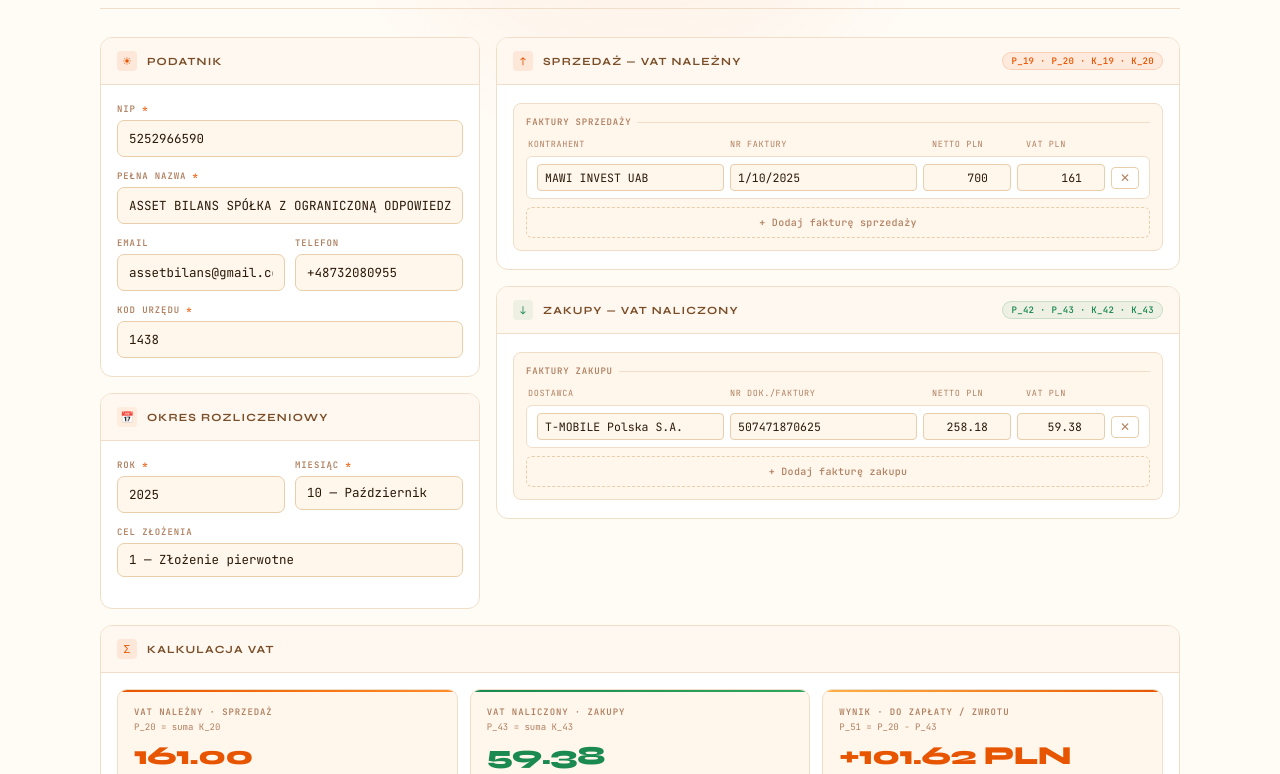
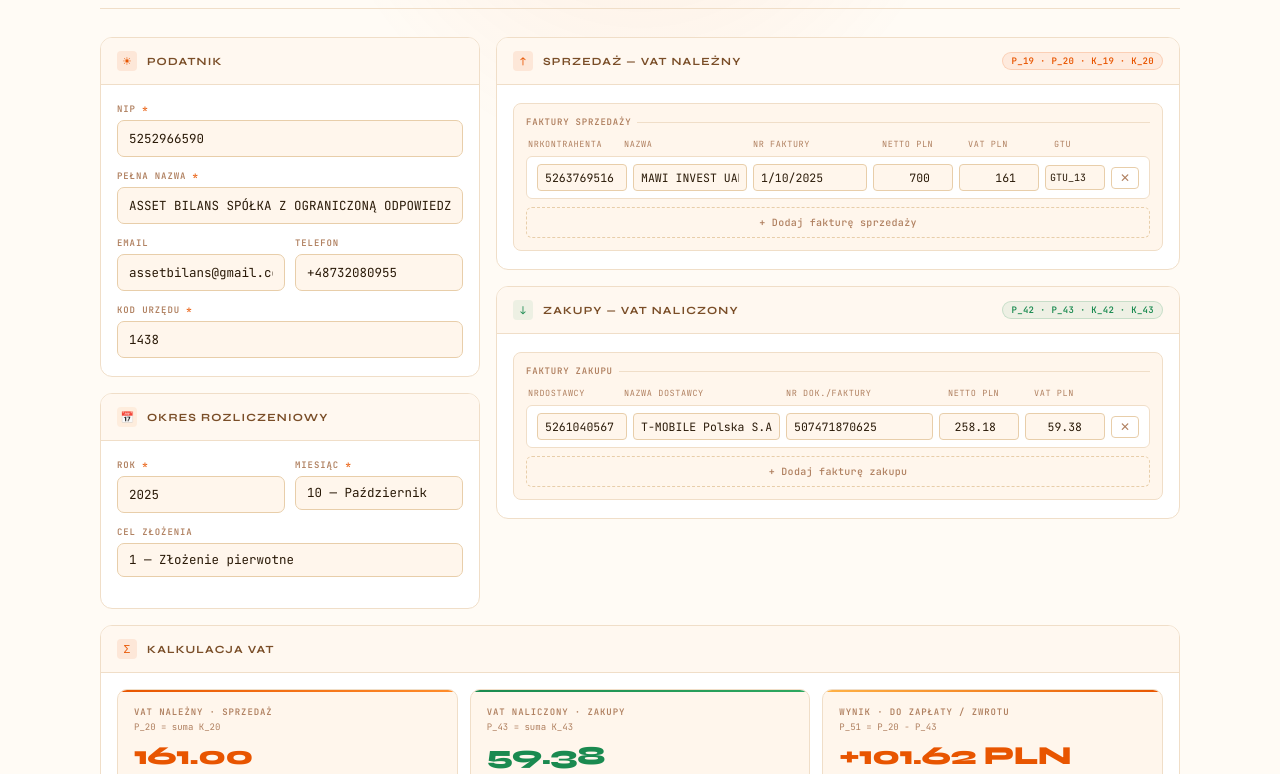
Before and after one commit to Solarpaletten/solarjpk, a plain HTML site: page solar-vat-bridge.html in a window 1280 px wide. Shown: the part 92-866 px from the top of the page. Drawn offline with Linux system fonts and the light colour scheme.

Commit message:
fix jpk vat solar-vat-bridge

```diff
--- a/solar-vat-bridge.html
+++ b/solar-vat-bridge.html
@@ -359,7 +359,7 @@ select option{background:var(--surface2);}
     </div>
     <div class="brand-title">
       <h1>Solar VAT Bridge</h1>
-      <p>JPK_V7M Generator · Solar ERP · Poland Tax · v0.1</p>
+      <p>JPK_V7M Generator · Solar ERP · Poland Tax · v0.2</p>
     </div>
   </div>
   <div class="header-right">
@@ -449,9 +449,9 @@ select option{background:var(--surface2);}
       <div class="card-body">
         <div class="inv-section">
           <div class="inv-section-title">Faktury sprzedaży</div>
-          <div class="col-labels">
-            <span>Kontrahent</span><span>Nr Faktury</span>
-            <span>Netto PLN</span><span>VAT PLN</span><span></span>
+          <div class="col-labels" style="grid-template-columns:90px 1fr 1fr 80px 80px 60px 28px;">
+            <span>NrKontrahenta</span><span>Nazwa</span><span>Nr Faktury</span>
+            <span>Netto PLN</span><span>VAT PLN</span><span>GTU</span><span></span>
           </div>
           <div class="inv-rows" id="sales-rows"></div>
           <button class="btn-add-row" onclick="addSale()">+ Dodaj fakturę sprzedaży</button>
@@ -468,8 +468,8 @@ select option{background:var(--surface2);}
       <div class="card-body">
         <div class="inv-section">
           <div class="inv-section-title">Faktury zakupu</div>
-          <div class="col-labels">
-            <span>Dostawca</span><span>Nr dok./faktury</span>
+          <div class="col-labels" style="grid-template-columns:90px 1fr 1fr 80px 80px 28px;">
+            <span>NrDostawcy</span><span>Nazwa dostawcy</span><span>Nr dok./faktury</span>
             <span>Netto PLN</span><span>VAT PLN</span><span></span>
           </div>
           <div class="inv-rows" id="purchase-rows"></div>
@@ -540,8 +540,8 @@ select option{background:var(--surface2);}
 let sales=[], purchases=[], xmlStr='';
 
 window.onload=()=>{
-  addSale('MAWI INVEST UAB','1/10/2025',700,161);
-  addPurchase('T-MOBILE Polska S.A.','507471870625',258.18,59.38);
+  addSale('5263769516','MAWI INVEST UAB UAB "MAWI INVEST"','1/10/2025',700,161,'GTU_13');
+  addPurchase('5261040567','T-MOBILE Polska S.A.','507471870625',258.18,59.38);
   recalc();
 };
 
@@ -557,34 +557,103 @@ function pad(n){ return String(n).padStart(2,'0'); }
 function sm(arr,k){ return arr.reduce((a,x)=>a+(parseFloat(x[k])||0),0); }
 function sv(id,v){ document.getElementById(id).textContent=v; }
 
-function addSale(k='',nr='',n=0,v=0){
-  sales.push({id:uid(),k,nr,n:n||0,v:v||0}); renderSales();
+function addSale(nrk='',k='',nr='',n=0,v=0,gtu=''){
+  sales.push({id:uid(),nrk,k,nr,n:n||0,v:v||0,gtu}); renderSales();
 }
 function removeSale(id){ sales=sales.filter(x=>x.id!==id); renderSales(); }
-function renderSales(){ renderRows('sales-rows',sales,'removeSale','updateSale'); recalc(); }
+function renderSales(){ renderSaleRows(); recalc(); }
 function updateSale(id,key,val){ const s=sales.find(x=>x.id===id); if(s){s[key]=val;recalc();} }
 
-function addPurchase(k='',nr='',n=0,v=0){
-  purchases.push({id:uid(),k,nr,n:n||0,v:v||0}); renderPurchases();
+function addPurchase(nrd='',k='',nr='',n=0,v=0){
+  purchases.push({id:uid(),nrd,k,nr,n:n||0,v:v||0}); renderPurchases();
 }
 function removePurchase(id){ purchases=purchases.filter(x=>x.id!==id); renderPurchases(); }
-function renderPurchases(){ renderRows('purchase-rows',purchases,'removePurchase','updatePurchase'); recalc(); }
+function renderPurchases(){ renderPurchaseRows(); recalc(); }
 function updatePurchase(id,key,val){ const p=purchases.find(x=>x.id===id); if(p){p[key]=val;recalc();} }
 
-function renderRows(cid,items,rmFn,upFn){
-  const c=document.getElementById(cid); c.innerHTML='';
-  items.forEach(item=>{
+const GTU_LIST=['','GTU_01','GTU_02','GTU_03','GTU_04','GTU_05','GTU_06','GTU_07',
+  'GTU_08','GTU_09','GTU_10','GTU_11','GTU_12','GTU_13'];
+
+function renderSaleRows(){
+  const c=document.getElementById('sales-rows'); c.innerHTML='';
+  sales.forEach(item=>{
     const row=document.createElement('div'); row.className='inv-row';
-    [['k',item.k,false,'Kontrahent'],['nr',item.nr,false,'Nr faktury'],
-     ['n',item.n||'',true,'0.00'],['v',item.v||'',true,'0.00']].forEach(([key,val,num,ph])=>{
-      const el=document.createElement('input');
-      el.type=num?'number':'text'; if(num){el.step='0.01';el.style.textAlign='right';}
-      el.value=val; el.placeholder=ph;
-      el.oninput=()=>window[upFn](item.id,key,num?(parseFloat(el.value)||0):el.value);
-      row.appendChild(el);
+    row.style.gridTemplateColumns='90px 1fr 1fr 80px 80px 60px 28px';
+    // NrKontrahenta
+    const enr=document.createElement('input'); enr.type='text';
+    enr.value=item.nrk; enr.placeholder='NIP/VAT';
+    enr.oninput=()=>updateSale(item.id,'nrk',enr.value);
+    row.appendChild(enr);
+    // NazwaKontrahenta
+    const ek=document.createElement('input'); ek.type='text';
+    ek.value=item.k; ek.placeholder='Nazwa';
+    ek.oninput=()=>updateSale(item.id,'k',ek.value);
+    row.appendChild(ek);
+    // Nr faktury
+    const enr2=document.createElement('input'); enr2.type='text';
+    enr2.value=item.nr; enr2.placeholder='Nr faktury';
+    enr2.oninput=()=>updateSale(item.id,'nr',enr2.value);
+    row.appendChild(enr2);
+    // Netto
+    const en=document.createElement('input'); en.type='number'; en.step='0.01';
+    en.style.textAlign='right'; en.value=item.n||''; en.placeholder='0.00';
+    en.oninput=()=>updateSale(item.id,'n',parseFloat(en.value)||0);
+    row.appendChild(en);
+    // VAT
+    const ev=document.createElement('input'); ev.type='number'; ev.step='0.01';
+    ev.style.textAlign='right'; ev.value=item.v||''; ev.placeholder='0.00';
+    ev.oninput=()=>updateSale(item.id,'v',parseFloat(ev.value)||0);
+    row.appendChild(ev);
+    // GTU select
+    const eg=document.createElement('select');
+    eg.style.cssText='width:100%;background:var(--bg2);border:1px solid var(--border2);border-radius:4px;padding:5px 4px;font-family:var(--mono);font-size:10px;color:var(--text);outline:none;';
+    GTU_LIST.forEach(g=>{
+      const o=document.createElement('option'); o.value=g; o.textContent=g||'—';
+      if(g===item.gtu) o.selected=true;
+      eg.appendChild(o);
     });
+    eg.onchange=()=>updateSale(item.id,'gtu',eg.value);
+    row.appendChild(eg);
+    // Del
     const btn=document.createElement('button'); btn.className='btn-del'; btn.textContent='✕';
-    btn.onclick=()=>window[rmFn](item.id); row.appendChild(btn);
+    btn.onclick=()=>removeSale(item.id); row.appendChild(btn);
+    c.appendChild(row);
+  });
+}
+
+function renderPurchaseRows(){
+  const c=document.getElementById('purchase-rows'); c.innerHTML='';
+  purchases.forEach(item=>{
+    const row=document.createElement('div'); row.className='inv-row';
+    row.style.gridTemplateColumns='90px 1fr 1fr 80px 80px 28px';
+    // NrDostawcy
+    const enrd=document.createElement('input'); enrd.type='text';
+    enrd.value=item.nrd; enrd.placeholder='NIP/VAT';
+    enrd.oninput=()=>updatePurchase(item.id,'nrd',enrd.value);
+    row.appendChild(enrd);
+    // NazwaDostawcy
+    const ek=document.createElement('input'); ek.type='text';
+    ek.value=item.k; ek.placeholder='Nazwa dostawcy';
+    ek.oninput=()=>updatePurchase(item.id,'k',ek.value);
+    row.appendChild(ek);
+    // Nr dok
+    const enr=document.createElement('input'); enr.type='text';
+    enr.value=item.nr; enr.placeholder='Nr faktury';
+    enr.oninput=()=>updatePurchase(item.id,'nr',enr.value);
+    row.appendChild(enr);
+    // Netto
+    const en=document.createElement('input'); en.type='number'; en.step='0.01';
+    en.style.textAlign='right'; en.value=item.n||''; en.placeholder='0.00';
+    en.oninput=()=>updatePurchase(item.id,'n',parseFloat(en.value)||0);
+    row.appendChild(en);
+    // VAT
+    const ev=document.createElement('input'); ev.type='number'; ev.step='0.01';
+    ev.style.textAlign='right'; ev.value=item.v||''; ev.placeholder='0.00';
+    ev.oninput=()=>updatePurchase(item.id,'v',parseFloat(ev.value)||0);
+    row.appendChild(ev);
+    // Del
+    const btn=document.createElement('button'); btn.className='btn-del'; btn.textContent='✕';
+    btn.onclick=()=>removePurchase(item.id); row.appendChild(btn);
     c.appendChild(row);
   });
 }
@@ -627,14 +696,16 @@ function generate(){
   sales.filter(s=>s.k||s.n).forEach((s,i)=>{
     const n=(parseFloat(s.n)||0).toFixed(2);
     const v=(parseFloat(s.v)||0).toFixed(2);
+    const gtuLine=s.gtu?`    <ns2:${s.gtu}>1</ns2:${s.gtu}>\n`:'';
+    const nrkLine=s.nrk?`    <ns2:NrKontrahenta>${ex(s.nrk)}</ns2:NrKontrahenta>\n`:'';
     sprzRows+=
 `  <ns2:SprzedazWiersz>
     <ns2:LpSprzedazy>${i+1}</ns2:LpSprzedazy>
     <ns2:KodKrajuNadaniaTIN>PL</ns2:KodKrajuNadaniaTIN>
-    <ns2:NazwaKontrahenta>${ex(s.k)}</ns2:NazwaKontrahenta>
+${nrkLine}    <ns2:NazwaKontrahenta>${ex(s.k)}</ns2:NazwaKontrahenta>
     <ns2:DowodSprzedazy>${ex(s.nr)}</ns2:DowodSprzedazy>
     <ns2:DataWystawienia>${dataEnd}</ns2:DataWystawienia>
-    <ns2:K_10>0.00</ns2:K_10>
+${gtuLine}    <ns2:K_10>0.00</ns2:K_10>
     <ns2:K_11>0.00</ns2:K_11>
     <ns2:K_12>0.00</ns2:K_12>
     <ns2:K_13>0.00</ns2:K_13>
@@ -665,16 +736,17 @@ function generate(){
   </ns2:SprzedazWiersz>\n`;
   });
 
-  // ── ZakupWiersz — K_42 + K_43 (exact decimals like referens 258.18 / 59.38) ──
+  // ── ZakupWiersz — NrDostawcy + K_42 + K_43 (exact decimals like referens 258.18 / 59.38) ──
   let zakRows='';
   purchases.filter(p=>p.k||p.n).forEach((p,i)=>{
     const n=(parseFloat(p.n)||0).toFixed(2);
     const v=(parseFloat(p.v)||0).toFixed(2);
+    const nrdLine=p.nrd?`    <ns2:NrDostawcy>${ex(p.nrd)}</ns2:NrDostawcy>\n`:'';
     zakRows+=
 `  <ns2:ZakupWiersz>
     <ns2:LpZakupu>${i+1}</ns2:LpZakupu>
     <ns2:KodKrajuNadaniaTIN>PL</ns2:KodKrajuNadaniaTIN>
-    <ns2:NazwaDostawcy>${ex(p.k)}</ns2:NazwaDostawcy>
+${nrdLine}    <ns2:NazwaDostawcy>${ex(p.k)}</ns2:NazwaDostawcy>
     <ns2:DowodZakupu>${ex(p.nr)}</ns2:DowodZakupu>
     <ns2:DataZakupu>${dataEnd}</ns2:DataZakupu>
     <ns2:K_42>${n}</ns2:K_42>
@@ -692,7 +764,7 @@ function generate(){
     <ns2:KodFormularza kodSystemowy="JPK_V7M (2)" wersjaSchemy="1-0E">JPK_VAT</ns2:KodFormularza>
     <ns2:WariantFormularza>2</ns2:WariantFormularza>
     <ns2:DataWytworzeniaJPK>${now}</ns2:DataWytworzeniaJPK>
-    <ns2:NazwaSystemu>Solar VAT Bridge v0.1</ns2:NazwaSystemu>
+    <ns2:NazwaSystemu>Solar VAT Bridge v0.2</ns2:NazwaSystemu>
     <ns2:CelZlozenia poz="P_7">${cel}</ns2:CelZlozenia>
     <ns2:KodUrzedu>${kod}</ns2:KodUrzedu>
     <ns2:Rok>${rok}</ns2:Rok>
```
